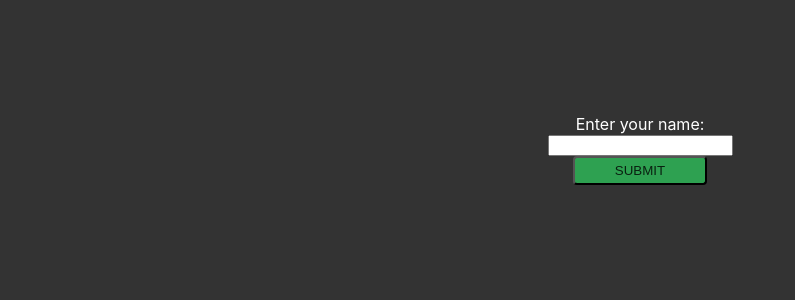
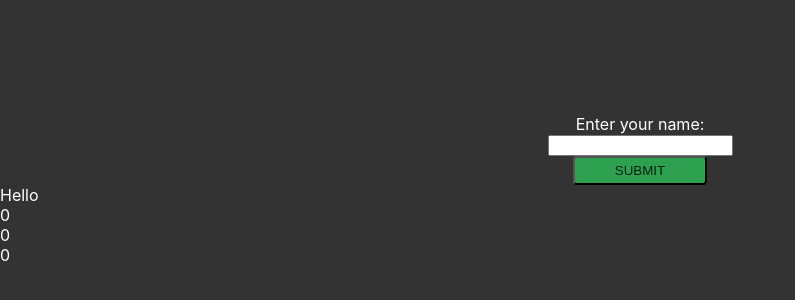
Before and after one commit to rrachelhuangg/2024-HooHacks, a React (Create React App) app in the folder frontend/: page / in a window 1280 px wide. Shown: the part 86-386 px from the top of the page, without its empty margins (0-795 px from the left). Built offline with nearby package versions, Linux system fonts and the light colour scheme.

Commit message:
working on client tabs

```diff
--- a/frontend/src/App.js
+++ b/frontend/src/App.js
@@ -17,9 +17,29 @@ function NavBar(){
 </ul></>);
 }
 
+function ClientComponent({clientName, desiredReturns, dueDate, givenMoney}){
+  return(<>
+    <div>{clientName}</div>
+    <div>{desiredReturns}</div>
+    <div>{dueDate}</div>
+    <div>{givenMoney}</div>
+    </>);
+}
+
+function DueClients(props){
+  const [displayDueClients, setDueClients] = useState(props.displayDueClient);
+  if(displayDueClients==true){
+    return (<ClientComponent clientName="Hello" desiredReturns = "0" dueDate = "0" givenMoney = "0"/>);
+  }
+  else{
+    return (<div>Hello World</div>);
+  }
+}
+
 var closeValues = [];
 var stockTickers = [];
 var stockz = ["MMM","AOS","ABT","ACN","AMD","AES","AFL","APD","ALB","ARE","LNT","ALL","AEE","AAL","AEP"];
+
 function Control(props) {
 const [displayLogin, setLogin] = useState(props.displayLogin);
 const [name, setName] = useState("");
@@ -157,6 +177,7 @@ function App() {
   return (
     <>
     <Control displayLogin={true} />
+    <DueClients displayDueClient={true}/>
   </>
   );
 }
```
